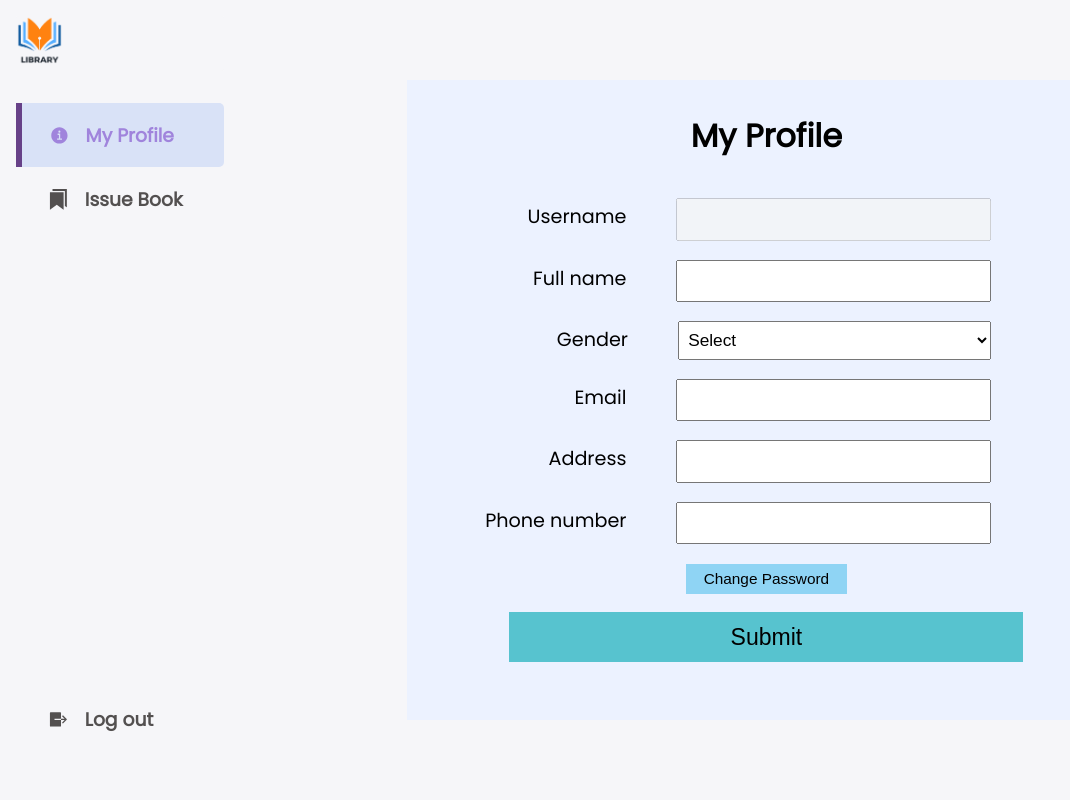
After one commit to ltkien0105/NLCS, a PHP site: page /mvc/view/reader-profile.html in a window 1280 px wide. The commit adds this page. Shown: the whole page, without its empty margins (0-1070 px from the left). Run offline with PHP 8.4, Linux system fonts and the light colour scheme; data that the repository does not hold is empty; some libraries are stand-ins or nearby versions.

Commit message:
add reader profile page and its features

```diff
--- a/mvc/controller/Login.php
+++ b/mvc/controller/Login.php
@@ -12,7 +12,7 @@
             if($username == $data[$i]['username'] && $password == $data[$i]['password'] && $data[$i]['role'] == 'librarian') {
                 echo './mvc/view/dashboard.html';
             } else if($username == $data[$i]['username'] && $password == $data[$i]['password'] && $data[$i]['role'] == 'reader') {
-                echo './mvc/view/user-profile.html';
+                echo "./mvc/view/reader-profile.html?u=.'$username'.";
             }
         }
     } else {
--- /dev/null
+++ b/mvc/controller/Profile.php
@@ -0,0 +1,17 @@
+<?php
+    include "../model/DBConfig.php";
+    $db = new Database();
+    $db->connect();
+
+    if(isset($_POST["new_pass"])) {
+        $username = $_POST["usernameChange"];
+        $newPass = $_POST["new_pass"];
+        if($db->updatePassword($username, "password", $newPass)) {
+            echo "Change password successfully";
+        }
+    } elseif(isset($_POST['profileUsername'])) {
+        $username = $_POST['profileUsername'];
+        $result = $db->getProfile($username);
+        echo json_encode($result);
+    }
+?>
--- a/mvc/model/DBConfig.php
+++ b/mvc/model/DBConfig.php
@@ -279,6 +279,29 @@
             }
             return $data;
         }
+
+        //Profile
+        public function getProfile($username) {
+            $sql = "SELECT *
+                    FROM readers r INNER JOIN accounts a ON r.reader_username = a.username
+                    WHERE a.username = '$username'";
+            $this->execute($sql);
+            if($this->count_num_rows() != 0) {
+                $data = mysqli_fetch_array($this->result);
+            } else {
+                $data = 0;
+            }
+            return $data;
+        }
+
+        public function updateProfile($table, $username, $column, $value) {
+            $sql = "UPDATE readers SET $column='$value' WHERE reader_username='$username'";
+            return $this->execute($sql);
+        }
+
+        public function updatePassword($username, $column, $value) {
+            $sql = "UPDATE accounts SET $column='$value' WHERE username='$username'";
+            return $this->execute($sql);
+        }
     }
-
 ?>
--- /dev/null
+++ b/mvc/view/reader-profile.html
@@ -0,0 +1,140 @@
+<!DOCTYPE html>
+<html lang="en">
+<head>
+    <meta charset="UTF-8">
+    <meta http-equiv="X-UA-Compatible" content="IE=edge">
+    <meta name="viewport" content="width=device-width, initial-scale=1.0">
+    <link rel="stylesheet" href="../../public/css/dashboard.css">
+    <link rel="stylesheet" href="../../public/css/show_page.css">
+    <!-- Add icon source -->
+    <script type="module" src="https://unpkg.com/ionicons@5.5.2/dist/ionicons/ionicons.esm.js"></script>
+    <script nomodule src="https://unpkg.com/ionicons@5.5.2/dist/ionicons/ionicons.js"></script>
+
+    <!-- jQuery -->
+    <script src="../../node_modules/jquery/dist/jquery.min.js"></script>
+    <title>Profile</title>
+</head>
+<body>
+    <div class="main">
+        <!-- Begin: Sidebar -->
+        <div class="sidebar">
+            <div class="top-sidebar">
+                <div class="logo">
+                    <img src="../../public/assets/img/library-black-text.png" alt="">
+                </div>
+                <button class="close-btn">
+                    <ion-icon name="close-sharp"></ion-icon>
+                </button>
+            </div>
+            <div class="content-sidebar">
+                <a href="#" class="profile-sidebar active">
+                    <ion-icon name="information-circle-sharp"></ion-icon>
+                    <h3>My Profile</h3>
+                </a>
+
+                <a href="./reader-issue.html" class="issue">
+                    <ion-icon name="bookmarks-sharp"></ion-icon>
+                    <h3>Issue Book</h3>
+                </a>
+
+                <a href="../../index.html" class="logout">
+                    <ion-icon name="log-out-sharp"></ion-icon>
+                    <h3>Log out</h3>
+                </a>
+            </div>
+        </div>
+        <!-- End: Sidebar -->
+
+        <!-- Begin: Profile -->
+        <div class="profile">
+            <div class="box-add profile-box">
+                <h2>My Profile</h2>
+                <form action="" method="POST">
+                    <div class="all-input">
+                        <div class="input-box">
+                            <label for="">Username</label>
+                            <input type="text" name="username" disabled/>
+                        </div>
+                        <div class="input-box">
+                            <label for="">Full name</label>
+                            <input type="text" name="fullname" />
+                        </div>
+                        <div class="input-box">
+                            <label for="">Gender</label>
+                            <div class="select-box">
+                                <select name="gender">
+                                    <option value="" disabled selected>
+                                        Select
+                                    </option>
+                                    <option value="Male">Male</option>
+                                    <option value="Female">Female</option>
+                                    <option value="Other">Other</option>
+                                </select>
+                            </div>
+                        </div>
+                        <div class="input-box">
+                            <label for="">Email</label>
+                            <input type="text" name="email" />
+                        </div>
+                        <div class="input-box">
+                            <label for="">Address</label>
+                            <input type="text" name="address" />
+                        </div>
+                        <div class="input-box">
+                            <label for="">Phone number</label>
+                            <input type="text" name="phonenumber" />
+                        </div>
+                        <div class="change-pass-btn">
+                            <button>Change Password</button>
+                        </div>
+                        <div class="submit-btn">
+                            <input
+                                type="submit"
+                                value="Submit"
+                                name="profile_reader_submit"
+                            />
+                        </div>
+                    </div>
+                </form>
+                <p class="noti-text"></p>
+            </div>
+        </div>
+        <!-- End: Profile -->
+
+        <!-- Begin: Modal -->
+        <div class="container">
+            <div class="box-add edit pass">
+                <h2>Change Password</h2>
+                <form action="" method="POST">
+                    <div class="all-input">
+                        <input type="hidden" name="username" />
+                        <div class="input-box">
+                            <label for="">Current Password</label>
+                            <input type="password" name="cur-pass" />
+                        </div>
+                        <div class="input-box">
+                            <label for="">New Password</label>
+                            <input type="password" name="new-pass" />
+                        </div>
+                        <div class="input-box">
+                            <label for="">Confirm Password</label>
+                            <input type="password" name="confirm-pass" />
+                        </div>
+                        <div class="submit-btn">
+                            <input
+                                type="submit"
+                                value="Submit"
+                                name="change-pass-submit"
+                            />
+                        </div>
+                    </div>
+                </form>
+                <p class="noti-text"></p>
+            </div>
+        </div>
+        <!-- End: Modal -->
+    </div>
+</body>
+</html>
+
+<script src="../../public/js/reader-profile.js"></script>
--- a/public/css/show_page.css
+++ b/public/css/show_page.css
@@ -213,7 +213,7 @@ table td {
 }
 
 .box-add.edit {
-    height: 60%;
+    height: 70%;
 }
 
 .box-add.edit.book {
@@ -273,8 +273,33 @@ table td {
 .box-add.issue-book .input-box {
     width: 100%;
     display: grid;
-    grid-template-columns: 20% 35% 40%;
+    grid-template-columns: 55% 40%;
     gap: 1em;
+}
+
+.box-add.issue-book .left {
+    display: flex;
+    align-items: center;
+    justify-content: center;
+}
+
+.box-add.issue-book .left label {
+    transform: translateY(-5%);
+    width: 30%;
+    margin-right: 1em;
+}
+
+.box-add.issue-book .left input {
+    width: 80%
+}
+
+.box-add.issue-book .input-box.username,
+.box-add.issue-book .input-box.id {
+    height: 22%;
+}
+
+.box-add.issue-book form {
+    height: 100%;
 }
 
 .box-add .input-box label {
@@ -291,24 +316,27 @@ table td {
 }
 
 .box-add.issue-book input[name="add_issue_username"],
-.box-add.issue-book input[name="add_issue_id"],
-.box-add.issue-book input[name="edit_issue_username"],
-.box-add.issue-book input[name="edit_issue_id"] {
+.box-add.issue-book input[name="add_issue_id"] {
     height: 25%
 }
 
 .box-add.issue-book .input-box .show {
     width: 100%;
-    display: none;
+    border: none;
+    display: flex;
+    flex-direction: column;
+    align-items: center;
+    justify-content: center;
 }
 
 .box-add.issue-book .input-box .show.reader,
 .box-add.issue-book .input-box .show.book {
     padding: 4px;
-    display: block
+    border: 1px solid #000;
 }
 
-.box-add.issue-book label {
+.box-add label {
+    width: 35%;
     text-align: end;
 }
 
@@ -387,3 +415,56 @@ table td {
     height: 50%;
     font-size: 1.1em;
 }
+
+/* Profile */
+.profile {
+    display: flex;
+    align-items: center;
+    justify-content: center;
+}
+
+.box-add.profile-box {
+    display: block;
+    width: 70%;
+    height: 80%;
+}
+
+.box-add.profile-box label{
+    margin-right: 50px;
+}
+
+.box-add.profile-box input,
+.box-add.profile-box .select-box {
+    margin-right: 15%;
+}
+
+.box-add.profile-box .submit-btn {
+    width: 80%;
+}
+
+.change-pass-btn {
+    display: relative;
+    height: 30px;
+    width: 25%;
+}
+
+.change-pass-btn button{
+    height: 100%;
+    width: 100%;
+    border: none;
+    font-size: 0.8em;
+    background-color: #8fd4f4;
+}
+
+.change-pass-btn button:hover {
+    cursor: pointer;
+    opacity: 0.6;
+}
+
+.box-add.edit.pass {
+    height: 55%
+}
+
+/* .box-add.edit.pass input {
+    height: 100%
+} */
--- a/public/js/login.js
+++ b/public/js/login.js
@@ -57,7 +57,7 @@ $("document").ready(function () {
       type: 'post',
       data: values,
       success: function (data) {
-        location.href = data;
+        location.href = data + `?u=${values['username']}`;
       },
       error: function (xhr, status, error) {
         console.log(xhr);
@@ -80,7 +80,7 @@ $("document").ready(function () {
       signUpAddress: signUpAddress.val(),
     };
 
-    if (signUpFullname.val() !== confirmPassword.val()) {
+    if (signUpPassword.val() === confirmPassword.val()) {
       $.ajax({
         url: './mvc/controller/SignUp.php',
         type: 'post',
--- /dev/null
+++ b/public/js/reader-profile.js
@@ -0,0 +1,65 @@
+$("document").ready(function() {
+    const posUsername = location.href.indexOf('?u=');
+    const profile_username = location.href.slice(posUsername + 3);
+    const changePassBtn = $(".change-pass-btn button");
+    const changePassSubmitBtn = $('.box-add.edit.pass input[name="change-pass-submit"]');
+
+    var reader_data = {};
+    $.ajax({
+        url: "../controller/Profile.php",
+        type: "post",
+        data: {profileUsername: profile_username},
+        success: function (data) {
+            reader_data = JSON.parse(data);
+            $('.box-add.profile-box input[name="username"]').val(reader_data[0]);
+            $('.box-add.profile-box input[name="fullname"]').val(reader_data[1]);
+            $('.box-add.profile-box select[name="gender"]').val(reader_data[2]);
+            $('.box-add.profile-box input[name="email"]').val(reader_data[3]);
+            $('.box-add.profile-box input[name="address"]').val(reader_data[4]);
+            $('.box-add.profile-box input[name="phonenumber"]').val(
+                reader_data[5]
+            );
+        },
+    });
+
+    // hide Modal when clicking outside of modal container
+    $(".container").click(function() {
+        $(".container").hide();
+    });
+
+    //Don't hide modal when clicking inside modal container
+    $(".box-add").click(function (e) {
+        e.stopPropagation();
+    });
+
+    changePassBtn.click(function(e) {
+        e.preventDefault();
+        $(".container").css("display", "flex");
+        $(".box-add.edit").show();
+    })
+
+    changePassSubmitBtn.click(function(e) {
+        e.preventDefault();
+
+        if($('.box-add.edit.pass input[name="cur-pass"]').val() != reader_data[7]) {
+            alert("Current password is not correct!");
+        } else {
+            if($('.box-add.edit.pass input[name="new-pass"]').val()
+                == $('.box-add.edit.pass input[name="confirm-pass"]').val()) {
+                $.ajax({
+                    url: "../controller/Profile.php",
+                    type: "post",
+                    data: {
+                        usernameChange: profile_username,
+                        new_pass: $('.box-add.edit.pass input[name="new-pass"]').val()
+                    },
+                    success: function(response) {
+                        alert(response);
+                    }
+                });
+            } else {
+                alert("Confirm password doesn't match!")
+            }
+        }
+    })
+})
```
Also changed, not shown: mvc/controller/books/IssueBooks.php (+6 -6 lines), mvc/view/issue_books.html (+18 -10 lines), public/js/issue_books.js (+91 -107 lines), mvc/view/reader-issue.html (added), public/css/reader-profile.css (added), public/js/general-function.js (added).
